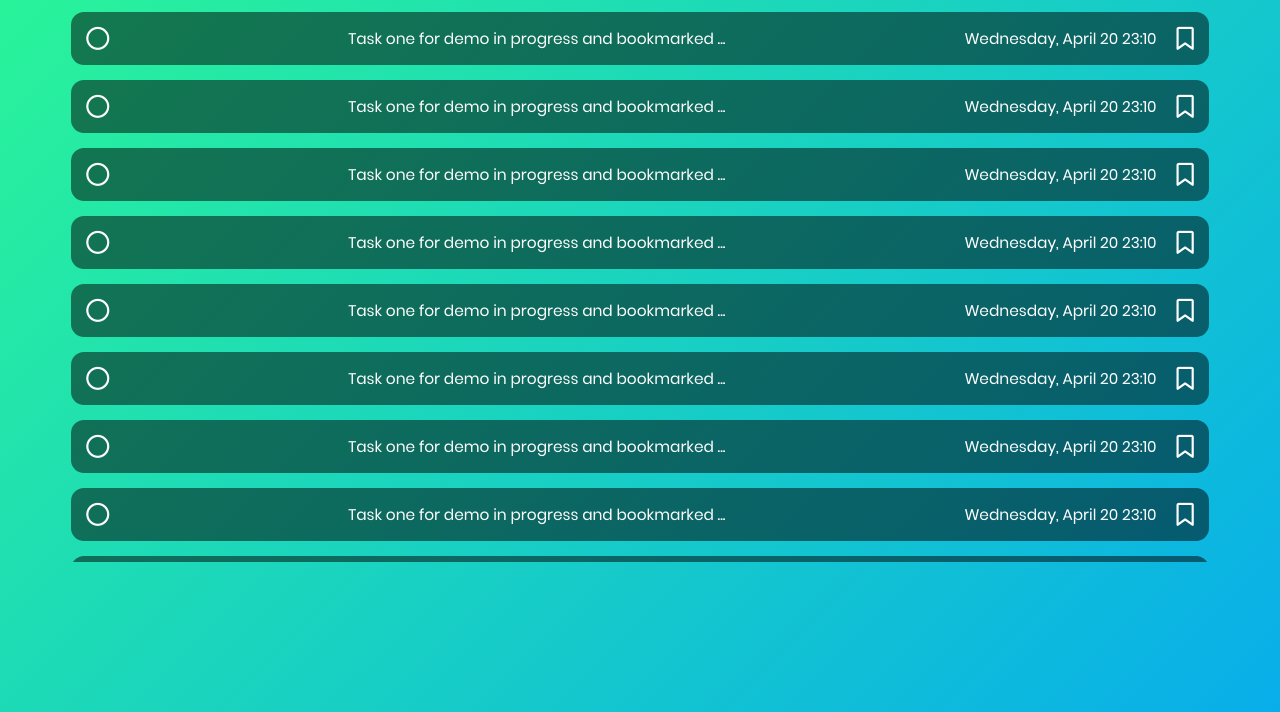
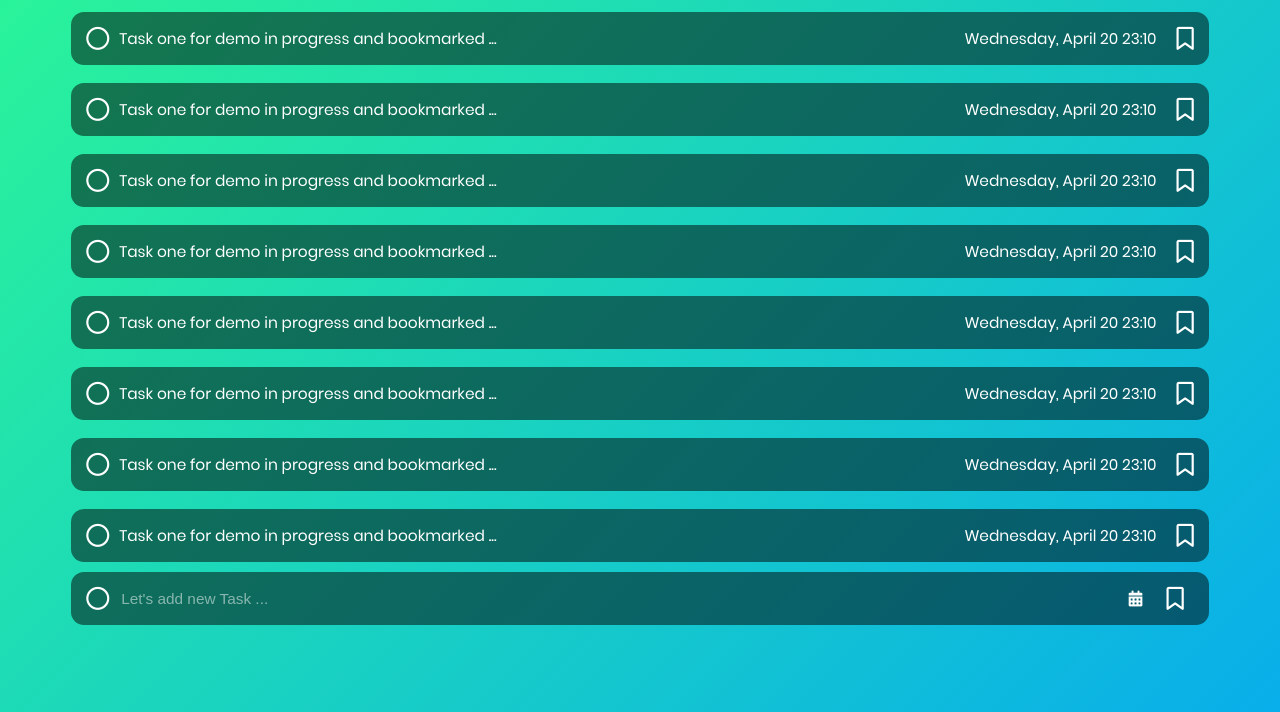
Before and after one commit to hessamasna/SimpleToDoSite, a plain HTML site: page index.html in a window 1280 px wide. Shown: the part 88-800 px from the top of the page. Drawn offline with Linux system fonts and the light colour scheme.

Commit message:
html css done! ready for Js

```diff
--- a/Css/Main.css
+++ b/Css/Main.css
@@ -19,7 +19,6 @@ body {
 input[type="datetime-local"] {
   background-color: transparent;
   outline: none;
-  /* display: none; */
   border: none;
 }
 
@@ -35,8 +34,9 @@ input[type="datetime-local"]::-webkit-inner-spin-button {
 
 input[type="datetime-local"]::-webkit-calendar-picker-indicator {
   font-size: 1.4vmax;
+  /* color: white; */
   cursor: pointer;
-  /* background-image: url(./Ui/check.png); */
+  background-image: url(../img/calender.png);
 }
 
 ::-webkit-datetime-edit {
@@ -44,6 +44,14 @@ input[type="datetime-local"]::-webkit-calendar-picker-indicator {
   padding: 0 px;
   display: none;
   border: none;
+}
+
+#dateAndTime {
+  background-color: transparent;
+  border-style: none;
+  color: white;
+  /* border-bottom: solid white; */
+  font-size: 1.2vmax;
 }
 
 .header {
@@ -88,7 +96,25 @@ input[type="datetime-local"]::-webkit-calendar-picker-indicator {
 }
 
 .tasks::-webkit-scrollbar {
-  display: none;
+  /* display: none; */
+}
+::-webkit-scrollbar {
+  width: 10px;
+}
+
+/* Track */
+::-webkit-scrollbar-track {
+  background: #f1f1f1;
+}
+
+/* Handle */
+::-webkit-scrollbar-thumb {
+  background: #888;
+}
+
+/* Handle on hover */
+::-webkit-scrollbar-thumb:hover {
+  background: #555;
 }
 
 .tasks ul {
@@ -103,7 +129,7 @@ input[type="datetime-local"]::-webkit-calendar-picker-indicator {
   color: white;
   border-radius: 13px;
   padding: 15px;
-  margin-bottom: 15px;
+  margin-bottom: 18px;
 }
 
 .task-line {
@@ -126,7 +152,36 @@ input[type="datetime-local"]::-webkit-calendar-picker-indicator {
 }
 
 .add-new-task {
+  margin-top: 10px;
+  padding: 15px;
+  padding-right: 25px;
   background-color: silver;
-  height: 10vh;
-  display: none;
+  background: rgba(0, 0, 0, 0.5);
+  color: white;
+  border-radius: 13px;
+  /* height: 10vh; */
+  /* display: none; */
 }
+.input {
+  background-color: transparent;
+  border-style: none;
+  color: white;
+  /* border-bottom: solid white; */
+  width: 50vw;
+  font-size: 1.2vmax;
+  overflow: auto;
+}
+::placeholder {
+  color: white;
+  opacity: 0.5; /* Firefox */
+}
+
+:-ms-input-placeholder {
+  /* Internet Explorer 10-11 */
+  color: white;
+}
+
+::-ms-input-placeholder {
+  /* Microsoft Edge */
+  color: white;
+}
--- a/index.html
+++ b/index.html
@@ -34,13 +34,13 @@
             <ul>
                 <li>
                     <div class="task-line">
-                        <div>
+                        <div style="display: flex; align-items: center;">
                             <button id="check">
                                 <i class="far fa-circle"></i>
                             </button>
+                            <div style="font-size:  1.2vmax; margin-left: 10px;">
+                                Task one for demo in progress and bookmarked ...
                             </div>
-                        <div style="font-size:  1.2vmax;">
-                            Task one for demo in progress and bookmarked ...
                         </div>
                         <div>
                             <div style="display: flex; align-items: center;">
@@ -59,13 +59,13 @@
 
                 <li>
                     <div class="task-line">
-                        <div>
+                        <div style="display: flex; align-items: center;">
                             <button id="check">
                                 <i class="far fa-circle"></i>
                             </button>
+                            <div style="font-size:  1.2vmax; margin-left: 10px;">
+                                Task one for demo in progress and bookmarked ...
                             </div>
-                        <div style="font-size:  1.2vmax;">
-                            Task one for demo in progress and bookmarked ...
                         </div>
                         <div>
                             <div style="display: flex; align-items: center;">
@@ -82,13 +82,13 @@
                 </li>
                 <li>
                     <div class="task-line">
-                        <div>
+                        <div style="display: flex; align-items: center;">
                             <button id="check">
                                 <i class="far fa-circle"></i>
                             </button>
+                            <div style="font-size:  1.2vmax; margin-left: 10px;">
+                                Task one for demo in progress and bookmarked ...
                             </div>
-                        <div style="font-size:  1.2vmax;">
-                            Task one for demo in progress and bookmarked ...
                         </div>
                         <div>
                             <div style="display: flex; align-items: center;">
@@ -106,13 +106,13 @@
 
                 <li>
                     <div class="task-line">
-                        <div>
+                        <div style="display: flex; align-items: center;">
                             <button id="check">
                                 <i class="far fa-circle"></i>
                             </button>
+                            <div style="font-size:  1.2vmax; margin-left: 10px;">
+                                Task one for demo in progress and bookmarked ...
                             </div>
-                        <div style="font-size:  1.2vmax;">
-                            Task one for demo in progress and bookmarked ...
                         </div>
                         <div>
                             <div style="display: flex; align-items: center;">
@@ -129,13 +129,13 @@
                 </li>
                 <li>
                     <div class="task-line">
-                        <div>
+                        <div style="display: flex; align-items: center;">
                             <button id="check">
                                 <i class="far fa-circle"></i>
                             </button>
+                            <div style="font-size:  1.2vmax; margin-left: 10px;">
+                                Task one for demo in progress and bookmarked ...
                             </div>
-                        <div style="font-size:  1.2vmax;">
-                            Task one for demo in progress and bookmarked ...
                         </div>
                         <div>
                             <div style="display: flex; align-items: center;">
@@ -152,13 +152,13 @@
                 </li>
                 <li>
                     <div class="task-line">
-                        <div>
+                        <div style="display: flex; align-items: center;">
                             <button id="check">
                                 <i class="far fa-circle"></i>
                             </button>
+                            <div style="font-size:  1.2vmax; margin-left: 10px;">
+                                Task one for demo in progress and bookmarked ...
                             </div>
-                        <div style="font-size:  1.2vmax;">
-                            Task one for demo in progress and bookmarked ...
                         </div>
                         <div>
                             <div style="display: flex; align-items: center;">
@@ -175,13 +175,13 @@
                 </li>
                 <li>
                     <div class="task-line">
-                        <div>
+                        <div style="display: flex; align-items: center;">
                             <button id="check">
                                 <i class="far fa-circle"></i>
                             </button>
+                            <div style="font-size:  1.2vmax; margin-left: 10px;">
+                                Task one for demo in progress and bookmarked ...
                             </div>
-                        <div style="font-size:  1.2vmax;">
-                            Task one for demo in progress and bookmarked ...
                         </div>
                         <div>
                             <div style="display: flex; align-items: center;">
@@ -198,13 +198,13 @@
                 </li>
                 <li>
                     <div class="task-line">
-                        <div>
+                        <div style="display: flex; align-items: center;">
                             <button id="check">
                                 <i class="far fa-circle"></i>
                             </button>
+                            <div style="font-size:  1.2vmax; margin-left: 10px;">
+                                Task one for demo in progress and bookmarked ...
                             </div>
-                        <div style="font-size:  1.2vmax;">
-                            Task one for demo in progress and bookmarked ...
                         </div>
                         <div>
                             <div style="display: flex; align-items: center;">
@@ -221,59 +221,13 @@
                 </li>
                 <li>
                     <div class="task-line">
-                        <div>
+                        <div style="display: flex; align-items: center;">
                             <button id="check">
                                 <i class="far fa-circle"></i>
                             </button>
-                        </div>
-                        <div style="font-size:  1.2vmax;">
+                            <div style="font-size:  1.2vmax; margin-left: 10px;">
                                 Task one for demo in progress and bookmarked ...
                             </div>
-                        <div>
-                            <div style="display: flex; align-items: center;">
-                                <!-- <input type="datetime-local" id="dateAndTime">  -->
-                                <div style="margin-right: 20px; font-size:  1.2vmax;">
-                                    Wednesday, April 20 23:10
-                                </div>
-                                <button id="bookmark">
-                                    <i class="far fa-bookmark"></i>
-                                </button>
-                            </div>
-                        </div>
-                    </div>
-                </li>
-                <li>
-                    <div class="task-line">
-                        <div>
-                            <button id="check">
-                                <i class="far fa-circle"></i>
-                            </button>
-                        </div>
-                        <div style="font-size:  1.2vmax;">
-                            Task one for demo in progress and bookmarked ...
-                        </div>
-                        <div>
-                            <div style="display: flex; align-items: center;">
-                                <!-- <input type="datetime-local" id="dateAndTime">  -->
-                                <div style="margin-right: 20px; font-size:  1.2vmax;">
-                                    Wednesday, April 20 23:10
-                                </div>
-                                <button id="bookmark">
-                                    <i class="far fa-bookmark"></i>
-                                </button>
-                            </div>
-                        </div>
-                    </div>
-                </li>
-                <li>
-                    <div class="task-line">
-                        <div>
-                            <button id="check">
-                                <i class="far fa-circle"></i>
-                            </button>
-                        </div>
-                        <div style="font-size:  1.2vmax;">
-                            Task one for demo in progress and bookmarked ...
                         </div>
                         <div>
                             <div style="display: flex; align-items: center;">
@@ -292,21 +246,51 @@
             </ul>
         </div>
         <div class="add-new-task">
+
+
+
             <div class="task-line">
+                <div style="display: flex; align-items: center;">
+                    <button id="check">
+                        <i class="far fa-circle"></i>
+                    </button>
+                    <div style="font-size:  1.2vmax; margin-left: 10px;">
+                        <input type="text" placeholder="Let's add new Task ..." name="task-text" id="task-text"
+                            class="input">
+                    </div>
+                </div>
+                <div>
+                    <div style="display: flex; align-items: center;">
+                        <!-- <input type="datetime-local" id="dateAndTime">  -->
+                        <div style="margin-right: 20px; font-size:  1.2vmax;">
+                            <input type="datetime-local" id="dateAndTime">
+                        </div>
+                        <button id="bookmark">
+                            <i class="far fa-bookmark"></i>
+                        </button>
+                    </div>
+                </div>
+            </div>
+
+
+
+
+
+            <!-- <div class="task-line">
                 <div>
                     <button id="add">
                         <i class="fas fa-plus"></i>
                     </button>
+                    <input type="text" name="task-text" id="task-text" class="input">
                 </div>
                 <div style="font-size:  1.2vmax;">
-                    <input type="text" name="task-text" id="task-text">
                 </div>
                 <div>
                     <input type="datetime-local" id="dateAndTime"> <button id="bookmark">
                         <i class="far fa-bookmark"></i>
                     </button>
                 </div>
-            </div>
+            </div> -->
         </div>
         <div class="footer">
 
```
Also changed, not shown: img/calender.png (added). Lines whose indentation alone changed are shown as unchanged.
